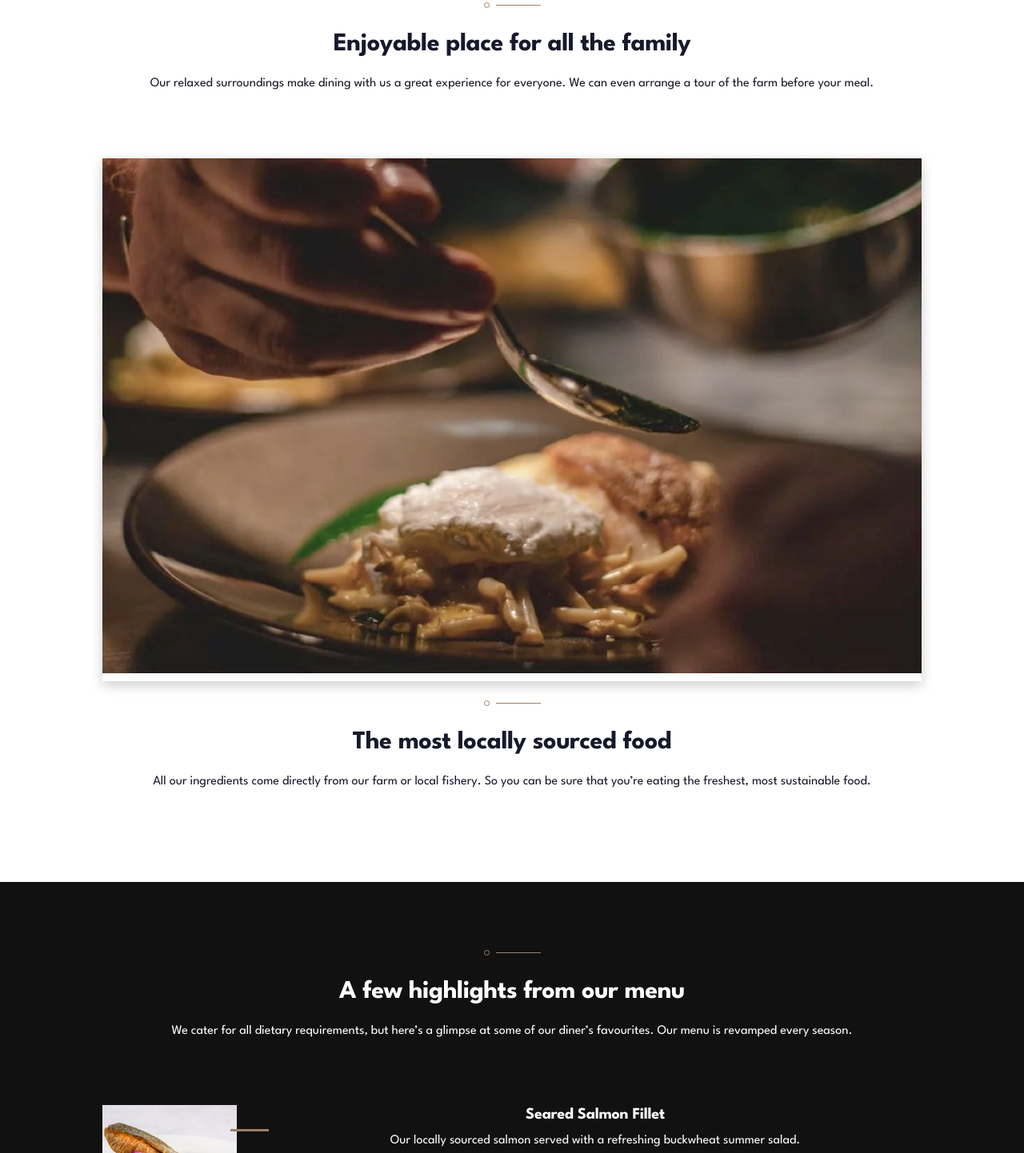
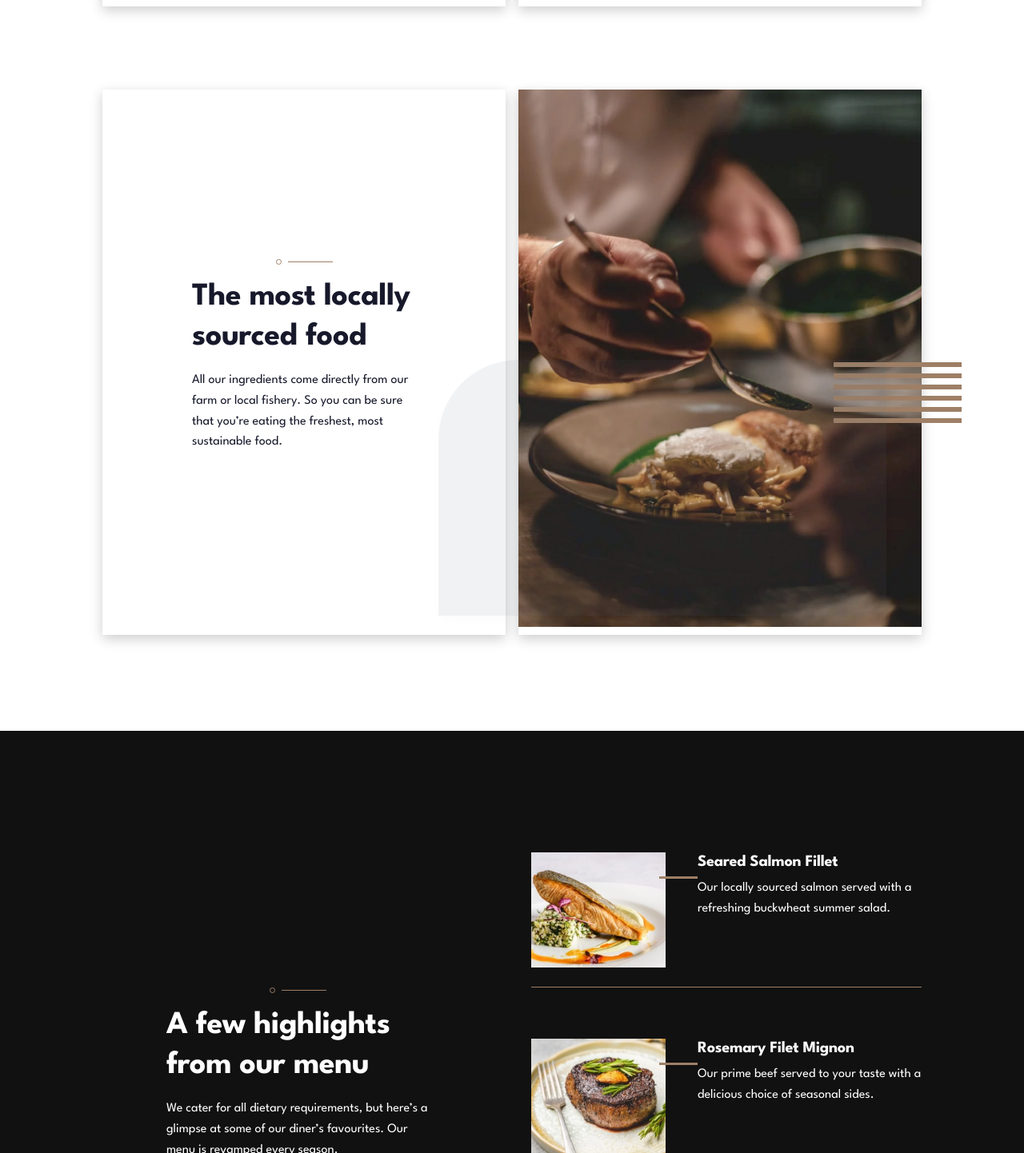
Before and after one commit to Jocelynpungwe/react-dime-resturant-typescript, a React (Vite) app: page / in a window 1280 px wide. Shown: the part 1328-2770 px from the top of the page at 80% size. Built offline with nearby package versions, Linux system fonts and the light colour scheme.

Commit message:
homepage completed

```diff
--- a/src/componants/about/About.tsx
+++ b/src/componants/about/About.tsx
@@ -15,9 +15,11 @@ const About = () => {
               <SectionA
                 imageSrc={links.imageSrc}
                 tabletImg={links.tabletImg}
+                desktopImg={links.desktopImg}
                 heading={links.heading}
                 desc={links.desc}
                 alt={links.desc}
+                id={links.id}
               />
             </div>
           )
--- a/src/componants/about/SectionA.tsx
+++ b/src/componants/about/SectionA.tsx
@@ -7,17 +7,40 @@ const SectionA = ({
   desc,
   alt,
   tabletImg,
+  desktopImg,
+  id,
 }: SectionProps) => {
   return (
     <Wrapper>
-      <div>
+      <div className="img-container">
+        {id === 2 && (
+          <svg
+            xmlns="http://www.w3.org/2000/svg"
+            width="160"
+            height="76"
+            viewBox="0 0 160 76"
+            fill="none"
+            className="line-deco"
+          >
+            <rect y="70" width="160" height="6" fill="#9E7F66" />
+            <rect y="56" width="160" height="6" fill="#9E7F66" />
+            <rect y="42" width="160" height="6" fill="#9E7F66" />
+            <rect y="28" width="160" height="6" fill="#9E7F66" />
+            <rect y="14" width="160" height="6" fill="#9E7F66" />
+            <rect width="160" height="6" fill="#9E7F66" />
+          </svg>
+        )}
+
+        <div className="second-deco"></div>
+
         <img
           srcSet={`${imageSrc} 600w,
-          ${tabletImg} 1000w`}
+          ${tabletImg} 1000w, ${desktopImg} 1500w`}
           alt={alt}
           src={imageSrc}
         />
       </div>
+      <div className={`center ${id === 2 && 'order'}`}>
         <svg
           xmlns="http://www.w3.org/2000/svg"
           width="71"
@@ -30,12 +53,14 @@ const SectionA = ({
         </svg>
         <h2>{heading}</h2>
         <p>{desc}</p>
+      </div>
     </Wrapper>
   )
 }
 
 const Wrapper = styled.article`
   color: var(--color-mirage);
+
   div {
     box-shadow: var(--dark-shadow);
     margin-bottom: 1.5rem;
@@ -46,6 +71,74 @@ const Wrapper = styled.article`
   p {
     margin-bottom: 1rem;
   }
+
+  p {
+    text-align: center;
+  }
+
+  .line-deco {
+    display: none;
+  }
+
+  .second-deco {
+    display: none;
+    width: 35rem;
+    height: 20rem;
+    flex-shrink: 0;
+    border-radius: 6.25rem 0rem 0rem 0rem;
+    opacity: 0.0774;
+    background: #5c6779;
+  }
+
+  @media screen and (min-width: 600px) {
+    .line-deco {
+      display: block;
+      position: absolute;
+      top: 50%;
+      right: -50px;
+    }
+    .img-container {
+      position: relative;
+    }
+  }
+
+  .center {
+    padding: 2rem;
+  }
+
+  @media screen and (min-width: 1000px) {
+    display: grid;
+    grid-template-columns: 1fr 1fr;
+    grid-gap: 1rem;
+    h2 {
+      font-size: 2.5rem;
+    }
+    p {
+      text-align: left;
+    }
+
+    .center {
+      padding: 7rem;
+    }
+
+    .order {
+      order: -1;
+    }
+    .second-deco {
+      display: block;
+      position: absolute;
+      z-index: 99;
+      bottom: 0;
+      left: -100px;
+    }
+  }
+  .center {
+    display: flex;
+    flex-direction: column;
+    justify-content: center;
+    align-items: center;
+    text-align: left;
+  }
 `
 
 export default SectionA
--- a/src/componants/contact/Contact.tsx
+++ b/src/componants/contact/Contact.tsx
@@ -2,6 +2,7 @@ import { useState } from 'react'
 import styled from 'styled-components'
 import imgSrc from '../../assets/images/homepage/enjoyable-place-mobile@2x.jpg'
 import imgTablet from '../../assets/images/homepage/enjoyable-place-tablet@2x.jpg'
+import imgDesktop from '../../assets/images/homepage/enjoyable-place-desktop@2x.jpg'
 import { Link } from 'react-router-dom'
 import { eventLinks } from '../../utils/links'
 
@@ -31,9 +32,10 @@ const Contact = () => {
             src={imgSrc}
             alt="table food"
             srcSet={`${imgSrc} 600w,
-          ${imgTablet} 1000w`}
+          ${imgTablet} 1000w,${imgDesktop} 1400w`}
           />
         </div>
+        <div className="second-container">
           <div className="btn-container">
             <button
               onClick={() => setChooseEvent(0)}
@@ -57,11 +59,14 @@ const Contact = () => {
               <div className={`${chooseEvent === 2 && 'active'}`}></div>
             </button>
           </div>
+          <div className="order">
             <h2>{eventLinks[chooseEvent].heading}</h2>
             <p>{eventLinks[chooseEvent].desc}</p>
             <Link to="/booking" className="secondary-button">
               BOOK A TABLE
             </Link>
+          </div>
+        </div>
       </article>
     </Wrapper>
   )
@@ -69,7 +74,8 @@ const Contact = () => {
 
 const Wrapper = styled.section`
   padding: 5rem 0;
-  .contact-article {
+  .contact-article,
+  .order {
     display: flex;
     flex-direction: column;
     gap: 1rem;
@@ -77,16 +83,6 @@ const Wrapper = styled.section`
 
   .img-container {
     box-shadow: var(--shadow-1);
-  }
-
-  .btn-container {
-    display: grid;
-    justify-content: center;
-    align-items: center;
-  }
-
-  .deco {
-    display: none;
   }
 
   button {
@@ -105,6 +101,16 @@ const Wrapper = styled.section`
     background: none;
   }
 
+  .btn-container {
+    display: grid;
+    justify-content: center;
+    align-items: center;
+  }
+
+  .secondary-button {
+    align-self: center;
+  }
+
   .active {
     width: 3rem;
     border-bottom: 3px solid var(--color-beaver);
@@ -114,9 +120,14 @@ const Wrapper = styled.section`
     opacity: 0.5;
   }
 
+  .deco {
+    display: none;
+  }
+
   @media screen and (min-width: 600px) {
     .btn-container {
       grid-template-columns: 1fr 1fr 1fr;
+      grid-gap: 2rem;
     }
 
     .img-container {
@@ -124,19 +135,35 @@ const Wrapper = styled.section`
     }
 
     .deco {
-      display: block;
       position: absolute;
-      top: -40px;
-    }
-    .secondary-button {
-      align-self: center;
+      top: 0;
+      left: -70px;
     }
   }
 
-  @media screen and (min-width: 700px) {
-    .deco {
-      top: -40px;
-      left: -50px;
+  @media screen and (min-width: 1000px) {
+    h2 {
+      font-size: 2.5rem;
+    }
+    h3 {
+      font-size: 1.26rem;
+    }
+    .contact-article {
+      display: grid;
+      grid-template-columns: 1fr 1fr;
+    }
+    .second-container {
+      display: flex;
+      flex-direction: column;
+      justify-content: center;
+      align-items: center;
+    }
+
+    .btn-container {
+      margin-top: 1rem;
+      order: 1;
+      grid-template-columns: 1fr;
+      gap: 0;
     }
   }
 `
--- a/src/componants/footer/Footer.tsx
+++ b/src/componants/footer/Footer.tsx
@@ -39,19 +39,19 @@ const Wrapper = styled.article`
   color: var(--color-white);
   height: 25rem;
   padding: 5rem 0;
-
+  .logo {
+    margin-left: 2.5rem;
+  }
   .main-container {
-    display: flex;
-    flex-direction: column;
+    display: grid;
     justify-content: center;
     align-items: center;
     gap: 2rem;
   }
 
   .footer-container {
-    display: flex;
-    flex-direction: column;
-    gap: 2rem;
+    display: grid;
+    grid-gap: 2rem;
   }
 
   p {
@@ -63,11 +63,13 @@ const Wrapper = styled.article`
   @media screen and (min-width: 600px) {
     height: 20rem;
     .main-container {
-      flex-direction: row;
-      gap: 8rem;
+      grid-template-columns: 200px 1fr;
     }
-    .logo {
-      margin-bottom: auto;
+  }
+
+  @media screen and (min-width: 1000px) {
+    .footer-container {
+      grid-template-columns: 1fr 1fr;
     }
   }
 `
--- a/src/componants/hero/Hero.tsx
+++ b/src/componants/hero/Hero.tsx
@@ -4,7 +4,8 @@ import { Link } from 'react-router-dom'
 const Hero = () => {
   return (
     <Wrapper className="hero-section">
-      <article className="hero main-container">
+      <div className="hero-container main-container">
+        <article className="hero">
           <svg
             xmlns="http://www.w3.org/2000/svg"
             width="83"
@@ -29,17 +30,22 @@ const Hero = () => {
             BOOK A TABLE
           </Link>
         </article>
+      </div>
     </Wrapper>
   )
 }
 
 const Wrapper = styled.section`
+  padding: 4rem 0;
+  .hero-container {
     display: flex;
     justify-content: center;
     align-items: center;
     color: var(--color-white);
-  .logo {
-    margin-top: 2rem;
+  }
+
+  .hero-container {
+    margin-top: 9rem;
   }
   .logo,
   h1 {
@@ -49,9 +55,15 @@ const Wrapper = styled.section`
   p {
     margin-bottom: 3.31rem;
   }
-  @media screen and (min-width: 26.5625rem) {
-    .logo {
-      margin-top: 8rem;
+
+  @media screen and (min-width: 1000px) {
+    text-align: left;
+    .hero-container {
+      display: grid;
+      grid-template-columns: 1fr 1fr;
+    }
+    h1 {
+      font-size: 4rem;
     }
   }
 `
--- a/src/componants/reservation/Reservaction.tsx
+++ b/src/componants/reservation/Reservaction.tsx
@@ -13,6 +13,13 @@ const Wrapper = styled.article`
   h2 {
     margin-bottom: 1rem;
   }
+  @media screen and (min-width: 1000px) {
+    display: grid;
+    grid-template-columns: 1fr 1fr;
+    .primary-button {
+      margin: auto;
+    }
+  }
 `
 
 export default Reservaction
--- a/src/componants/service/Service.tsx
+++ b/src/componants/service/Service.tsx
@@ -6,6 +6,7 @@ const Service = () => {
   return (
     <Wrapper>
       <div className="main-container">
+        <div className="text-container">
           <svg
             xmlns="http://www.w3.org/2000/svg"
             width="71"
@@ -18,9 +19,10 @@ const Service = () => {
           </svg>
           <h2>A few highlights from our menu</h2>
           <p>
-          We cater for all dietary requirements, but here’s a glimpse at some of
-          our diner’s favourites. Our menu is revamped every season.
+            We cater for all dietary requirements, but here’s a glimpse at some
+            of our diner’s favourites. Our menu is revamped every season.
           </p>
+        </div>
         <div className="service-container">
           {serviceLink.map((links: SectionProps) => {
             return (
@@ -54,6 +56,27 @@ const Wrapper = styled.section`
   h2 {
     margin: 1rem 0;
   }
+  @media screen and (min-width: 1000px) {
+    text-align: left;
+    h2 {
+      font-size: 2.5rem;
+    }
+    h3 {
+      font-size: 1.26rem;
+    }
+    .main-container {
+      display: grid;
+      grid-template-columns: 1fr 1fr;
+      grid-gap: 3rem;
+    }
+    .text-container {
+      padding: 5rem;
+      display: flex;
+      flex-direction: column;
+      justify-content: center;
+      align-items: center;
+    }
+  }
 `
 
 export default Service
--- a/src/index.css
+++ b/src/index.css
@@ -68,6 +68,8 @@ p {
   line-height: 1.62;
 }
 
+
+
 .main-container {
   width: 90vw;
   margin: 0 auto;
@@ -84,6 +86,7 @@ p {
   background-image: url('./assets/images/homepage/hero-bg-mobile@2x.jpg');
   background-repeat: no-repeat;
   background-size: cover;
+  background-position: center center;
   height: 46.75rem;
 }
 
@@ -101,6 +104,14 @@ p {
   .main-container{
     width: 80vw;
   }
+}
+
+@media screen and (min-width: 1000px) {
+  .hero-section{
+    background-image: url('./assets/images/homepage/hero-bg-desktop@2x.jpg');
+
+  }
+
 }
 
 
@@ -153,3 +164,11 @@ button {
 
 }
 }
+
+@media screen and (min-width: 1000px) {
+ .reservation-container{
+
+  background-image: url('./assets/images/homepage/ready-bg-desktop@2x.jpg');
+
+}
+}
--- a/src/utils/links.ts
+++ b/src/utils/links.ts
@@ -3,6 +3,9 @@ import secondImg from '../assets/images/homepage/locally-sourced-mobile@2x.jpg'
 
 import imgTablet from '../assets/images/homepage/enjoyable-place-tablet@2x.jpg'
 import secondImgTablet from '../assets/images/homepage/locally-sourced-tablet@2x.jpg'
+
+import imgDesktop from '../assets/images/homepage/enjoyable-place-desktop@2x.jpg'
+import secondImgDesktop from '../assets/images/homepage/locally-sourced-desktop@2x.jpg'
 
 import serviceImgOne from '../assets/images/homepage/salmon-mobile@2x.jpg'
 import serviceImgTwo from '../assets/images/homepage/beef-mobile@2x.jpg'
@@ -16,6 +19,7 @@ export type SectionProps = {
   readonly id?: number
   imageSrc: string
   tabletImg?: string
+  desktopImg?: string
   heading: string
   desc: string
   alt: string
@@ -26,6 +30,7 @@ export const aboutLink: SectionProps[] = [
     id: 1,
     imageSrc: img,
     tabletImg: imgTablet,
+    desktopImg: imgDesktop,
     heading: 'Enjoyable place for all the family',
     desc: 'Our relaxed surroundings make dining with us a great experience for everyone. We can even arrange a tour of the farm before your meal.',
     alt: 'road and relaxing',
@@ -34,6 +39,7 @@ export const aboutLink: SectionProps[] = [
     id: 2,
     imageSrc: secondImg,
     tabletImg: secondImgTablet,
+    desktopImg: secondImgDesktop,
     heading: 'The most locally sourced food',
     desc: 'All our ingredients come directly from our farm or local fishery. So you can be sure that you’re eating the freshest, most sustainable food.',
     alt: 'chips and burger',
```
Lines whose indentation alone changed are shown as unchanged.
